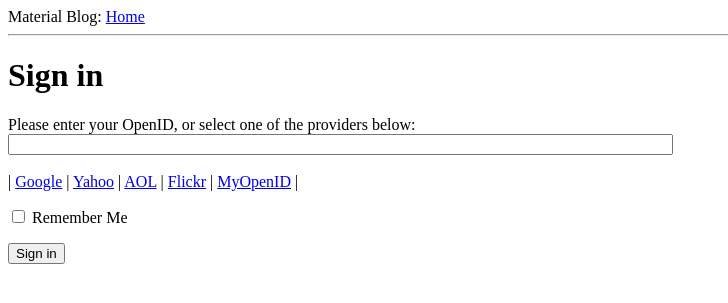
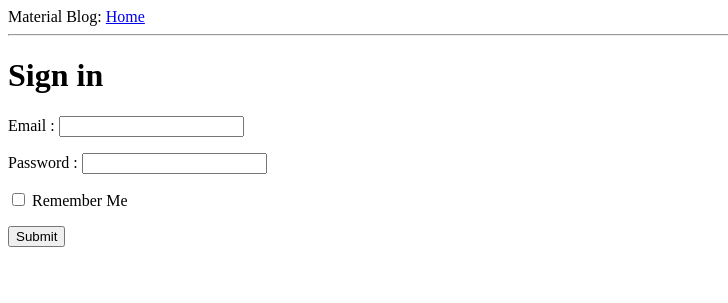
Before and after one commit to cryptosan/material-blog, a Flask app: page /login in a window 1280 px wide. Shown: the top 303 px of the page, without its empty margins (0-728 px from the left). Run offline with Flask 2, Linux system fonts and the light colour scheme.

Commit message:
Update 2015-05-30

```diff
--- a/app/__init__.py
+++ b/app/__init__.py
@@ -5,7 +5,7 @@ import os
 from flask import Flask
 from flask.ext.sqlalchemy import SQLAlchemy
 from flask.ext.login import LoginManager
-from flask.ext.openid import OpenID
+from flask.ext.bcrypt import Bcrypt
 from config import basedir
 
 
@@ -13,10 +13,11 @@ app = Flask(__name__)
 app.config.from_object('config')
 
 db = SQLAlchemy(app)
+bcrypt = Bcrypt(app)
 
 lm = LoginManager()
 lm.init_app(app)
-oid = OpenID(app, os.path.join(basedir, 'tmp'))
+lm.login_view = 'login'
 
 
 from app import views, models
--- a/app/forms.py
+++ b/app/forms.py
@@ -2,10 +2,48 @@
 from __future__ import unicode_literals
 
 from flask.ext.wtf import Form
-from wtforms import StringField, BooleanField
-from wtforms.validators import DataRequired
+from wtforms import PasswordField, StringField, SubmitField, BooleanField, \
+    ValidationError
+from wtforms.validators import Email, DataRequired, Length, EqualTo, \
+    Required, Regexp
+from .models import User
 
 
 class LoginForm(Form):
-    openid = StringField('openid', validators=[DataRequired()])
+    email = StringField('Email', [
+        DataRequired(),
+        Length(1, 64),
+        Email('It\'s not an Email!')
+    ])
+    password = PasswordField('Password', [DataRequired()])
     remember_me = BooleanField('remember_me', default=False)
+    submit = SubmitField('Submit')
+
+
+class RegisterForm(Form):
+    email = StringField('Email', [
+        DataRequired(),
+        Email('It\'s not an Email!')
+    ])
+    nickname = StringField('Nickname', [
+        DataRequired(),
+        Regexp(
+            '^[A-Za-z][A-Za-z0-9_.]*$', 0,
+            'Nicknames must have only letters, numbers, dots or underscores'
+        ),
+        Length(min=4, max=12)
+    ])
+    password = PasswordField('New Password', [
+        DataRequired(),
+        EqualTo('confirm', message='Password must match')
+    ])
+    confirm = PasswordField('Repeat Password')
+    submit = SubmitField('Register')
+
+    def validate_email(self, field):
+        if User.query.filter_by(email=field.data).first():
+            raise ValidationError('Email already registered.')
+
+    def validate_nickname(self, field):
+        if User.query.filter_by(nickname=field.data).first():
+            raise ValidationError('Nickname already registered.')
--- a/app/templates/login.html
+++ b/app/templates/login.html
@@ -2,34 +2,15 @@
 {% extends "base.html" %}
 
 {% block content %}
-	<script type="text/javascript">
-	function set_openid(openid, pr) {
-		u = openid.search('<username>')
-		if (u != -1) {
-			user = prompt('Enter your ' + pr + ' username:')
-			openid = openid.substr(0, u) + user
-		}
-		form = document.forms['login'];
-		form.elements['openid'].value = openid
-	}
-	</script>
 	<h1>Sign in</h1>
 	<form action="" method="post" name="login">
 		<!-- The form.hidden_tag() template argument will get replaced with
 		a hidden field that implements the CSRF prevention that we enabled in
 		the configuration. -->
 		{{ form.hidden_tag() }}
-		<p>
-			Please enter your OpenID, or select one of the providers below:<br>
-			{{ form.openid(size=80) }}<br>
-			{% for error in form.openid.errors %}
-				<span style="color: red;">[{{error}}]</span>
-			{% endfor %}<br>
-			|{% for pr in providers %}
-				<a href="javascript:set_openid('{{ pr.url }}', '{{ pr.name }}');">{{ pr.name }}</a> |
-			{% endfor %}
-		</p>
+		<p>{{ form.email.label }} : {{ form.email | safe }}</p>
+		<p>{{ form.password.label }} : {{ form.password }}</p>
 		<p>{{ form.remember_me }} Remember Me</p>
-		<p><input type="submit" value="Sign in"></p>
+		<p>{{ form.submit }}</p>
 	</form>
 {% endblock %}
--- a/app/views.py
+++ b/app/views.py
@@ -1,10 +1,13 @@
 # -*- coding: utf-8 -*-
 from __future__ import unicode_literals
 
-from app import app, lm
-from app.models import User
-from flask import render_template, redirect, flash
+from app import app, db, lm
+from .models import User
 from .forms import LoginForm
+from flask import render_template, redirect, flash, redirect, session, \
+    url_for, request, g
+from flask.ext.login import login_user, logout_user, current_user, \
+    login_required
 
 
 @lm.user_loader
@@ -12,9 +15,23 @@ def load_user(id):
     return User.query.get(int(id))
 
 
+@app.before_request
+def before_request():
+    """Provider object of the logged in user to g object, all requests
+    will have access to the logged in user.
+
+    current_user global is set by Flask-Login, so to set the g object that
+    the object can share on app life cycle.
+    """
+    g.user = current_user
+
+
 @app.route('/')
 @app.route('/index')
+@login_required
 def index():
+    """View index page, when a user is logged in."""
+    # Fake datas for unittest.
     user = {
         'nickname': 'Cryptos'
     }
@@ -37,12 +54,52 @@ def index():
 
 @app.route('/login', methods=['GET', 'POST'])
 def login():
+    """Log a user in."""
+    # When a user is already loged in, return to index page.
+    if g.user is not None and g.user.is_authenticated():
+        return redirect(url_for('index'))
+
     form = LoginForm()
     if form.validate_on_submit():
-        flash('Login requested for openID="%s", remember_me=%s' %
-              (form.openid.data, str(form.remember_me.data)))
-        return redirect('/index')
+        user = User.query.filter_by(email=form.email.data).first()
+        if user is None:
+            flash('Invalid login. Please try again.')
+            redirect(url_for('login'))
+        login_user(user, remember=form.remember_me.data)
     return render_template('login.html',
                            title='Sign in',
                            form=form,
                            providers=app.config['OPENID_PROVIDERS'])
+
+
+# @oid.after_login
+# def after_login(resp):
+#     """Check the datas before log in, and Log a user in.
+
+#     :param resp: A dictionary has information returned by the OpenID provider.
+#     :type resp: dictionary
+#     """
+#     # Check the email data from resp,
+#     # and if there is no data, return to login page.
+#     if resp.email is None or resp.email == "":
+#         flash('Invalid login. Please try again.')
+#         return redirect(url_for('login'))
+
+#     # Check a user data from Database.
+#     user = User.query.filter_by(email=resp.email).first()
+#     if user is None:
+#         nickname = resp.nickname
+#         if nickname is None or nickname == "":
+#             nickname = resp.email.split('@')[0]
+#         user = User(nickname=nickname, email=resp.email)
+#         db.session.add(User)
+#         db.session.commit()
+
+#     remember_me = False
+#     if 'remember_me' in session:
+#         remember_me = session['remember_me']
+#         session.pop('remember_me', None)
+
+#     # When all datas are validated, logs a user in.
+#     login_user(user, remember=remember_me)
+#     return redirect(request.args.get('next') or url_for('index'))
--- a/config.py
+++ b/config.py
@@ -11,7 +11,7 @@ WTF_CSRF_ENABLED = True
 SECRET_KEY = 'youdontknowthis$'
 
 OPENID_PROVIDERS = [
-    {'name': 'Google', 'url': 'https://www.google.com/accounts/o8/id'},
+    {'name': 'Google', 'url': 'https://googleapis.com/auth/userinfo.email'},
     {'name': 'Yahoo', 'url': 'https://me.yahoo.com'},
     {'name': 'AOL', 'url': 'http://openid.aol.com/<username>'},
     {'name': 'Flickr', 'url': 'http://www.flickr.com/<username>'},
```
Also changed, not shown: app/models.py (+8 -1 lines), 1 other file.
